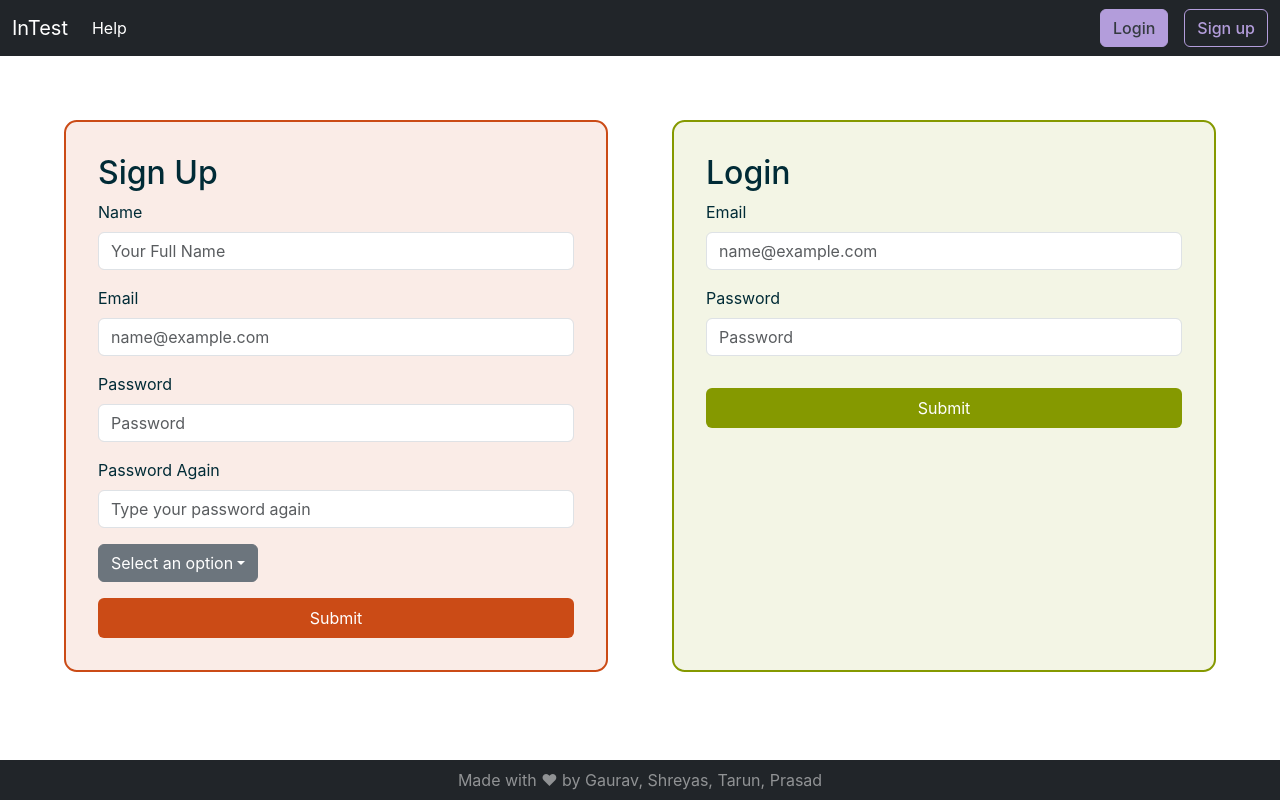
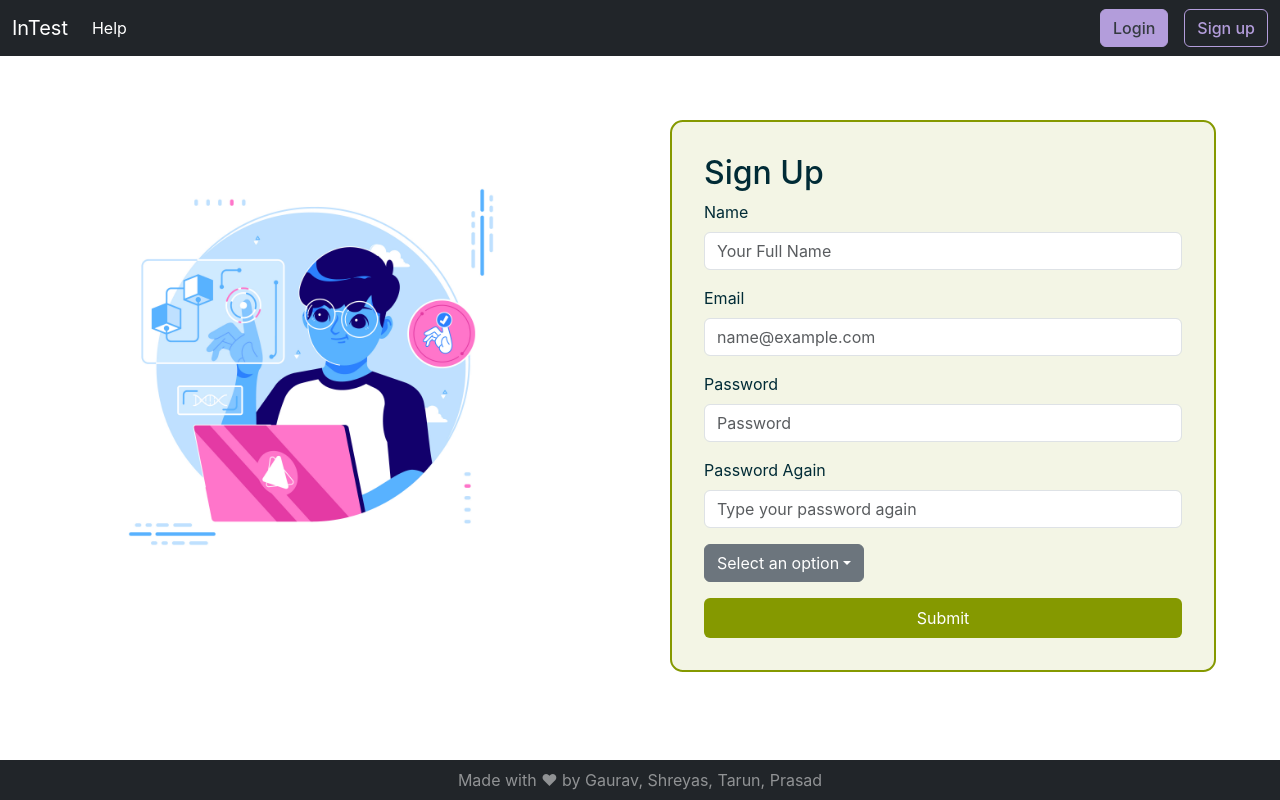
Before and after one commit to BTP-8th-SEM/BTP-frontend, a React (Create React App) app: page / in a window 1280 px wide. Built offline with nearby package versions, Linux system fonts and the light colour scheme.

Commit message:
change layout to accomodate a welcome image on authentication page and keep only one component on welcome page!

```diff
--- a/src/App.js
+++ b/src/App.js
@@ -1,18 +1,26 @@
 import logo from './logo.svg';
 import './App.css';
 
+import React, { useState } from 'react';
 import NavBar from './Components/NavBar';
 import Auth from './Components/Auth';
 import Footer from './Components/Footer'
 
 function App() {
-  return (
-    <div className="App">
-      <NavBar/>
-      <Auth/>
-      <Footer/>
-    </div>
-  );
+
+	const [isLogin, setIsLogin] = useState(false);
+
+	const handleNavBarCallBack = (state) => {
+		setIsLogin(state);
+	}
+
+	return (
+		<div className="App">
+			<NavBar cb_handle_navbar = {handleNavBarCallBack} />
+			<Auth isLogin = {isLogin} />
+			<Footer />
+		</div>
+	);
 }
 
 export default App;
--- a/src/Components/Auth.js
+++ b/src/Components/Auth.js
@@ -1,20 +1,22 @@
 import Login from "./Login";
 import SignUp from "./SignUp";
+import React, { useState } from "react";
+import "./../Styles/auth.css"
+import welcome from "./../Images/welcome.jpg";
+const Auth = (props) => {
 
-import  "./../Styles/auth.css"
-const Auth = () => {
     return (
         <div className="auth">
             <div class="sign-up">
-                <SignUp/>
+                 <img src={welcome}/>
             </div>
 
             <div class="login">
-                <Login/>
+                {props.isLogin ? <Login /> :<SignUp /> }
             </div>
 
         </div>
     );
 }
-
+// cb = callback
 export default Auth;
--- a/src/Components/NavBar.js
+++ b/src/Components/NavBar.js
@@ -1,5 +1,14 @@
 import "./../Styles/navbar.css"
-const NavBar = () => {
+const NavBar = (props) => {
+
+    const onLoginClick = () => {
+        props.cb_handle_navbar(true);
+    }
+
+    const onSignupClick = () => {
+        props.cb_handle_navbar(false);
+    }
+
     return (
         <nav className="navbar navbar-expand-lg bg-dark" data-bs-theme="dark">
             <div className="container-fluid">
@@ -14,8 +23,8 @@ const NavBar = () => {
                         </li>
                     </ul>
                 </div>
-                <button type="button" class="btn btn-light mx-3">Login</button>
-                <button type="button" class="btn btn-outline-light">Sign up</button>
+                <button type="button" class="btn btn-light mx-3" onClick = {onLoginClick}>Login</button>
+                <button type="button" class="btn btn-outline-light" onClick = {onSignupClick}>Sign up</button>
             </div>
         </nav>
     );
--- a/src/Styles/auth.css
+++ b/src/Styles/auth.css
@@ -16,6 +16,10 @@
 
 .sign-up {
     margin:4rem 2rem 1rem 4rem;
-    background-color: rgba(203, 75, 22, 0.1);
-    border:2px solid rgb(203, 75, 22)
+    /* background-color: rgba(203, 75, 22, 0.1);
+    border:2px solid rgb(203, 75, 22) */
 }
+
+img {
+    width: 90%;
+}
--- a/src/Styles/footer.css
+++ b/src/Styles/footer.css
@@ -4,5 +4,5 @@
     bottom: 0;
     width: 100%;
     text-align: center;
-    z-index: 5;
+    z-index: 10;
   }
--- a/src/Styles/sign-up.css
+++ b/src/Styles/sign-up.css
@@ -1,5 +1,5 @@
 #submit {
-    background-color:rgb(203, 75, 22);
+    background-color:rgb(133, 153, 0);
     border:none;
     width:100%;
     margin-top:1rem;
```
Also changed, not shown: src/Images/welcome.jpg (renamed from src/Images/future_of_work_concept_illustration.jpg).
